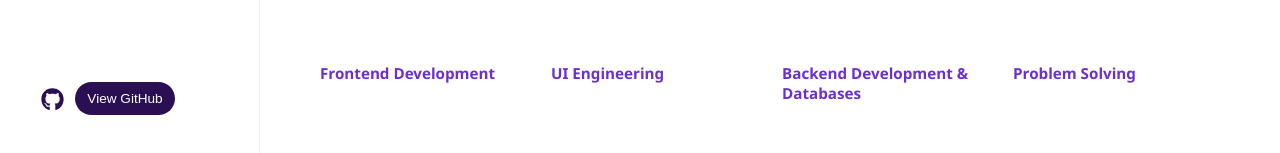
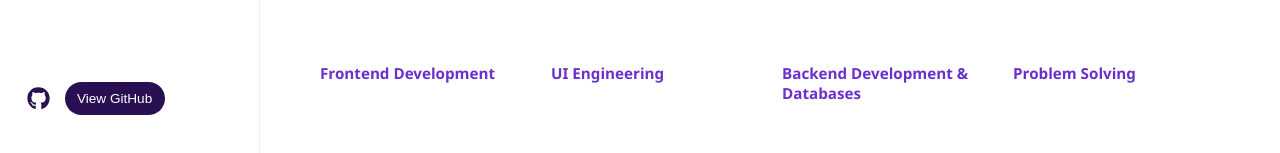
Before and after one commit to vyshnavids75-cell/portfolio, a React (Vite) app: page / in a window 1280 px wide. Shown: the part 619-772 px from the top of the page. Built offline with nearby package versions, Linux system fonts and the light colour scheme.

Commit message:
Fix FaGithub JSX TypeScript issue

```diff
--- a/package.json
+++ b/package.json
@@ -13,7 +13,7 @@
   "dependencies": {
     "react": "^18.2.0",
     "react-dom": "^18.2.0",
-    "react-icons": "^5.5.0"
+    "react-icons": "^5.4.0"
   },
   "devDependencies": {
     "@types/react": "^18.0.27",
--- a/src/components/Navbar.tsx
+++ b/src/components/Navbar.tsx
@@ -67,9 +67,15 @@ const Navbar: React.FC = () => {
             </ul>
 
             <div className="side-navbar-github">
-               <FaGithub size={23} color="#2a0f52" style={{ position: "relative", top: "0.5rem", right: "0.7rem" }} />
-               <button className="side-navbar-button" onClick={() => window.open("https://github.com/vyshnavids75-cell", "_blank")}>View GitHub</button>
+               <FaGithub className="github-icon" />
+               <button
+                  className="side-navbar-button"
+                  onClick={() => window.open("https://github.com/vyshnavids75-cell", "_blank")}
+               >
+                  View GitHub
+               </button>
             </div>
+
 
          </nav>
 
--- a/src/components/styles/Navbar.css
+++ b/src/components/styles/Navbar.css
@@ -82,3 +82,17 @@
   background-color: #6b2fcc;
   transform: translateY(-2px);
 }
+
+.side-navbar-github {
+  display: flex;
+  align-items: center;
+  gap: 0.6rem;
+}
+
+.github-icon {
+  font-size: 23px;
+  position: relative;
+  top: 0rem;
+  right: 0.3rem;
+  color: #2a0f52;
+}
```
Also changed, not shown: 1 other file (tests, documents, lock files or other folders).
